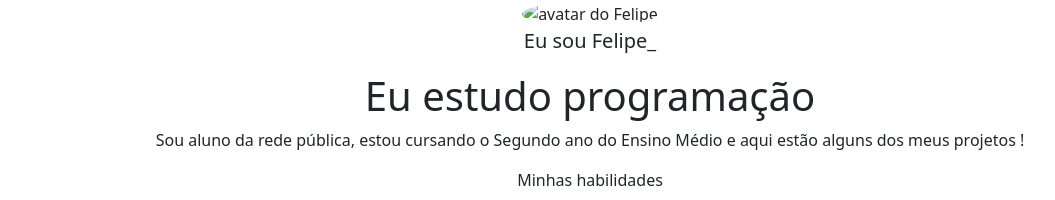
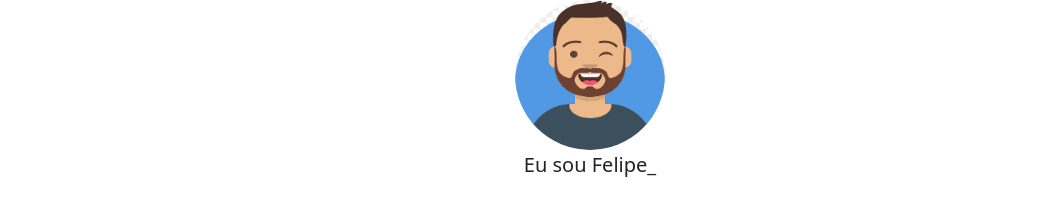
Before and after one commit to FelipeG4briel7/Portifolio, a plain HTML site: page index.html in a window 1280 px wide. Shown: the top 200 px of the page, without its empty margins (50-1105 px from the left). Drawn offline with nearby package versions, Linux system fonts and the light colour scheme.

Commit message:
index.html

```diff
--- a/index.html
+++ b/index.html
@@ -11,7 +11,7 @@
 
 <body>
     <header class="container text-center">
-        <img src="img/avatar-perfil.png" alt="avatar do Felipe" class="rounded-circle" width="150" height="150" srcset="">
+        <img src="Imagem/avatar-perfil.png" alt="avatar do Felipe" class="rounded-circle" width="150" height="150" srcset="">
         <p class="lead">Eu sou Felipe_</p>
         <h1>Eu estudo programação</h1>
         <p>Sou aluno da rede pública, estou cursando o Segundo ano do Ensino Médio e aqui estão alguns dos meus projetos
```
